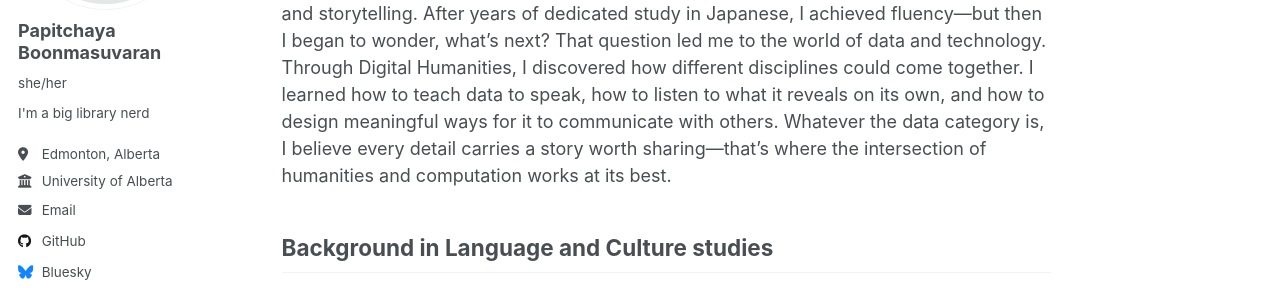
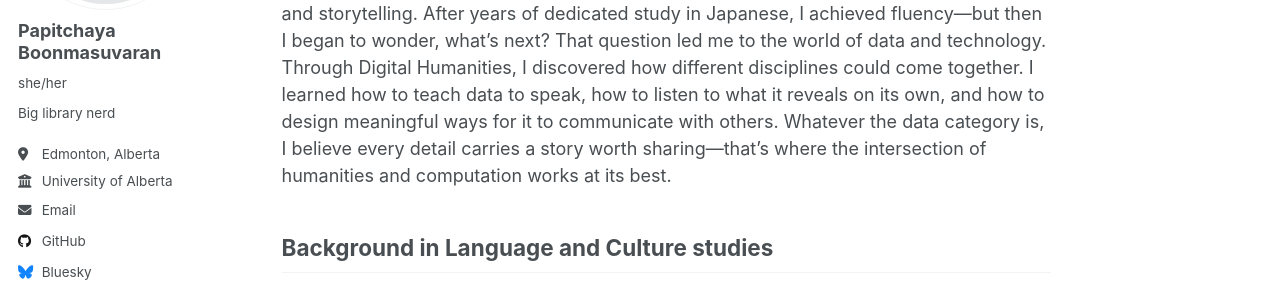
Before and after one commit to 4thpapitch/thedigitalme, a Jekyll site: the page built from _pages/about.md, in a window 1280 px wide. Shown: the part 264-552 px from the top of the page. Built offline with Jekyll 4.4.1, drawn with Linux system fonts in a browser that asks for light colours.

```diff
--- a/_config.yml
+++ b/_config.yml
@@ -25,7 +25,7 @@ author:
   avatar           : "profile.png"
   name             : "Papitchaya Boonmasuvaran"
   pronouns         : "she/her"
-  bio              : "I'm a big library nerd"
+  bio              : "Big library nerd"
   location         : "Edmonton, Alberta"
   employer         : "University of Alberta"
   uri              : # URL
@@ -59,7 +59,7 @@ author:
   keybase          : # Username
   instagram        : # Username
   lastfm           : # Username
-  linkedin         : "linkedin.com/in/papitchaya-boonmasuvaran"
+  linkedin         : "https://www.linkedin.com/in/papitchaya-boonmasuvaran"
   mastodon         : # URL
   medium           : # URL
   pinterest        : # Username
```
